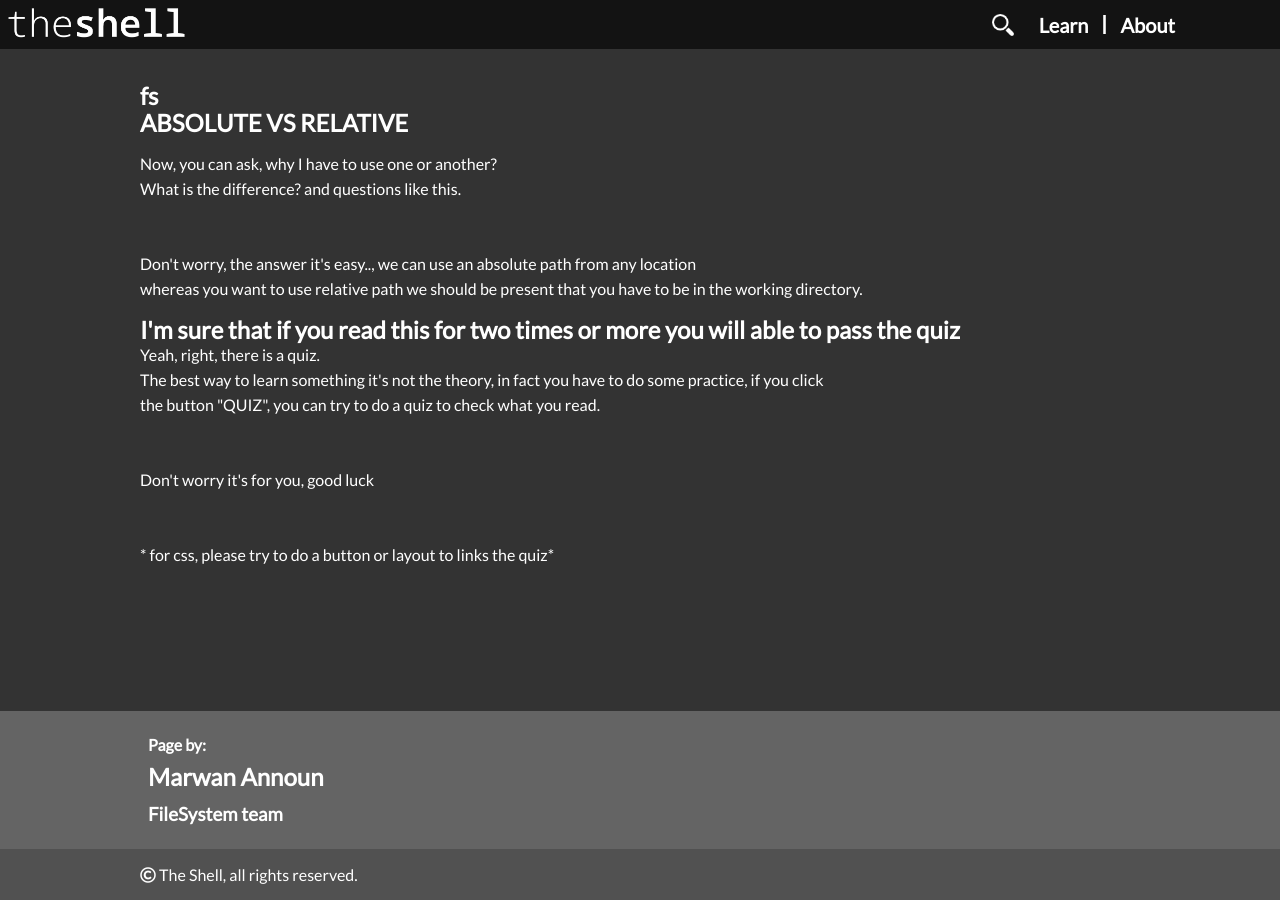
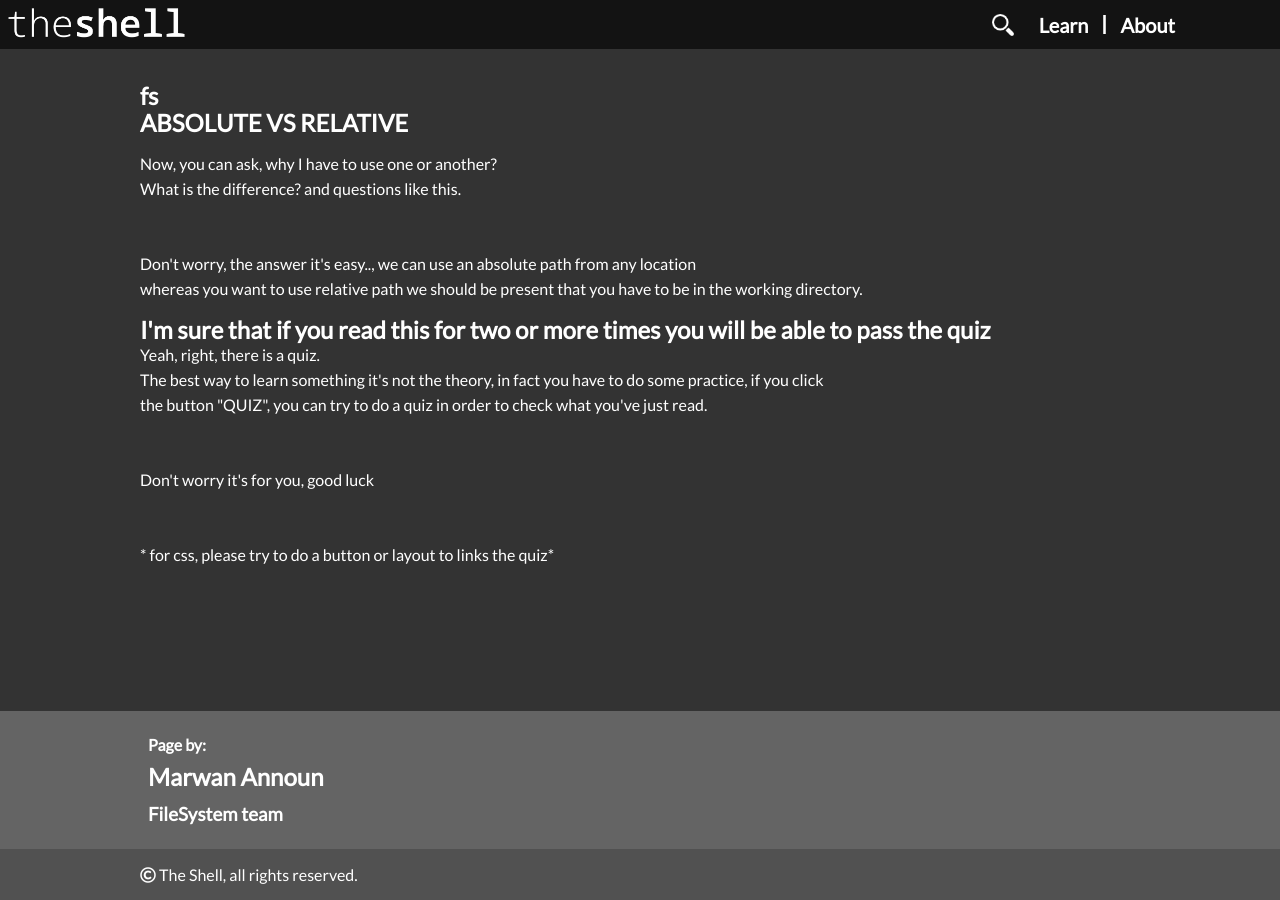
Before and after one commit to bvlj/usi_sa1_theshell_ch, a Jekyll site: the page built from site/pages/fs/ab_re_quiz.html, in a window 1280 px wide. Built offline with Jekyll 4.4.1, drawn with Linux system fonts in a browser that asks for light colours; nearby versions of some CDN libraries; comment, search, counter and statistics services are not loaded.

```diff
--- a/site/pages/fs/ab_re_quiz.html
+++ b/site/pages/fs/ab_re_quiz.html
@@ -17,11 +17,11 @@ title: fs
 
 <!-- quiz about absolute vs relative, where the user have to choose one or another(javascript) -->
 
-<h2> I'm sure that if you read this for two times or more you will able to pass the quiz </h2>
+<h2> I'm sure that if you read this for two or more times you will be able to pass the quiz </h2>
 
 Yeah, right, there is a quiz.
 <br> The best way to learn something it's not the theory, in fact you have to do some practice, if you click
-<br> the button "QUIZ", you can try to do a quiz to check what you read.
+<br> the button "QUIZ", you can try to do a quiz in order to check what you've just read.
 
 <br><br><br> Don't worry it's for you, good luck
 
```
